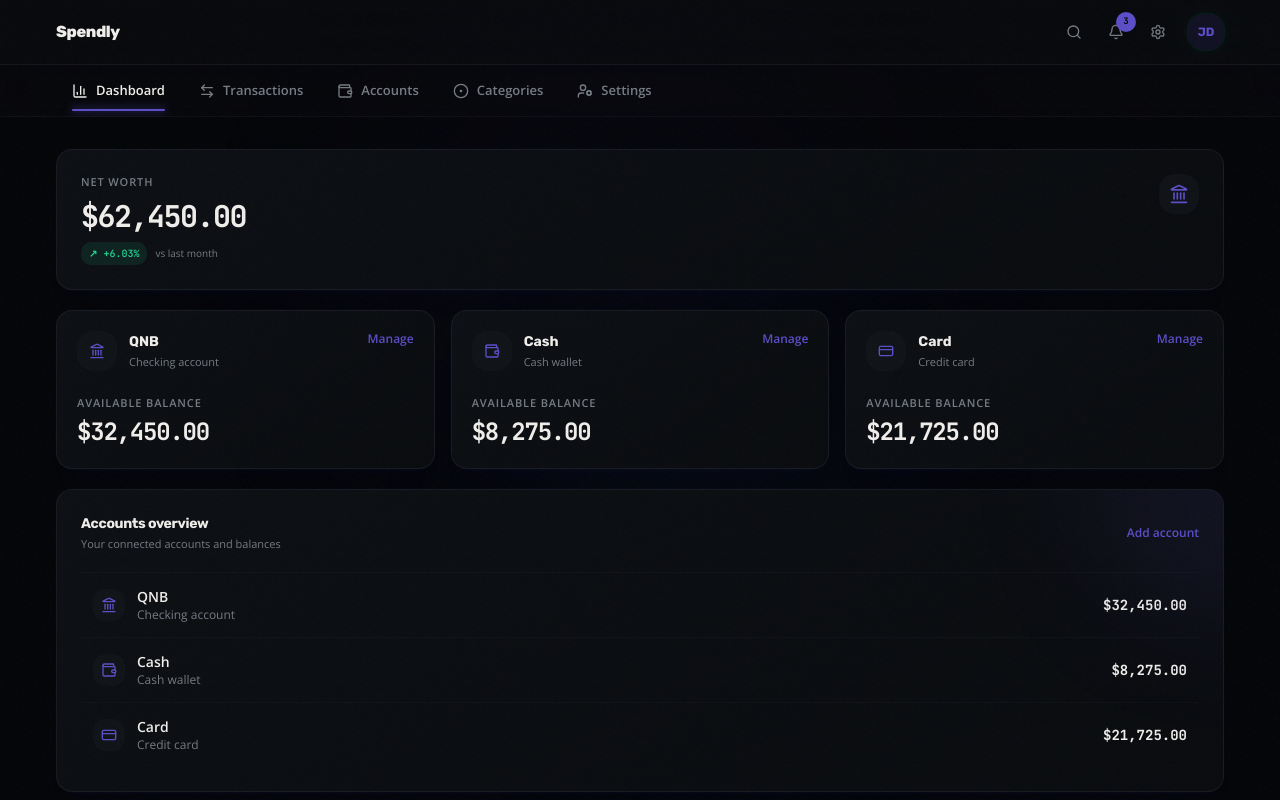
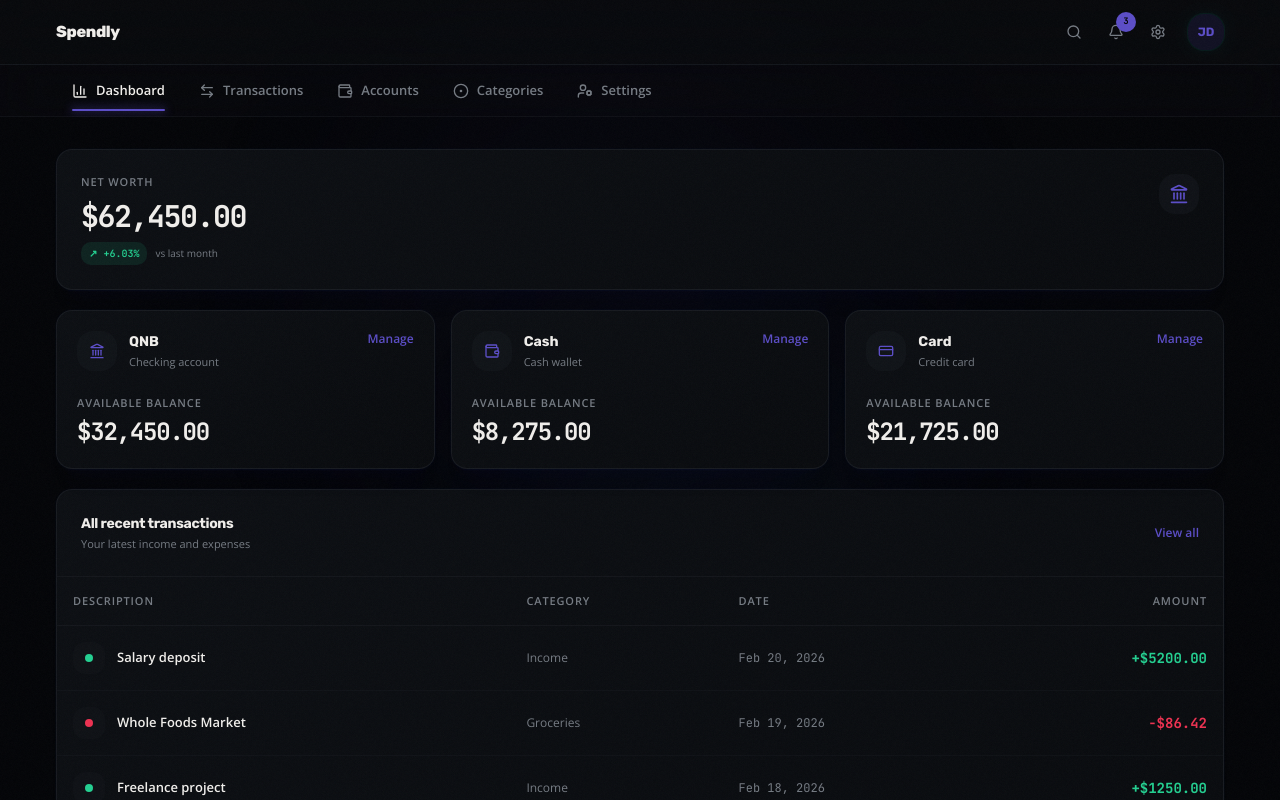
Before and after one commit to the1mazen/dashspendly, a Next.js app: page / in a window 1280 px wide. Shown: the top 800 px of the page. Built offline with nearby package versions, Linux system fonts and the light colour scheme.

Commit message:
feat: add transactions table to financial dashboard
Added a table to display recent transactions with descriptions, categories, dates, and amounts.

Co-authored-by: the1mazen <314579469+the1mazen@users.noreply.github.com>

```diff
--- a/components/cards/financial-analytics-dashboard.tsx
+++ b/components/cards/financial-analytics-dashboard.tsx
@@ -489,24 +489,50 @@ function AccountsSection() {
         })}
       </div>
 
-      <SectionPanel className="relative overflow-hidden">
-        <GlowOrb className="w-64 h-64 -top-32 -right-32 bg-primary/10" />
-        <SectionHeader title="Accounts overview" subtitle="Your connected accounts and balances">
-          <button className="text-xs font-semibold text-primary hover:underline font-sans">Add account</button>
-        </SectionHeader>
-        <div className="flex flex-col">
-          {accountSummaries.map((account, i) => {
-            const Icon = account.icon
-            return (
-              <motion.div key={account.name} initial={{ opacity: 0, y: 8 }} animate={{ opacity: 1, y: 0 }} transition={{ delay: i * 0.04 }} className="flex items-center justify-between gap-4 px-3 py-3.5 border-t border-border/30 hover:bg-accent/20 transition-colors">
-                <div className="flex items-center gap-3 min-w-0">
-                  <div className="size-8 rounded-lg bg-accent/60 flex items-center justify-center shrink-0"><Icon className="size-4 text-primary" /></div>
-                  <div><p className="text-sm font-semibold text-foreground font-sans">{account.name}</p><p className="text-xs text-muted-foreground font-sans">{account.type}</p></div>
-                </div>
-                <span className="text-sm font-bold font-mono text-foreground">${account.balance}</span>
-              </motion.div>
-            )
-          })}
+      <SectionPanel className="!p-0 overflow-hidden">
+        <div className="p-5 lg:p-6 border-b border-border/50 flex items-center justify-between">
+          <div>
+            <h3 className="text-sm font-bold text-foreground tracking-tight font-display">All recent transactions</h3>
+            <p className="text-[11px] text-muted-foreground mt-0.5 font-sans">Your latest income and expenses</p>
+          </div>
+          <button className="text-xs font-semibold text-primary hover:underline font-sans">View all</button>
+        </div>
+        <div className="overflow-x-auto">
+          <table className="w-full text-sm">
+            <thead>
+              <tr className="border-b border-border/50">
+                <th className="text-left p-4 text-[11px] font-semibold text-muted-foreground uppercase tracking-[0.08em] font-sans">Description</th>
+                <th className="text-left p-4 text-[11px] font-semibold text-muted-foreground uppercase tracking-[0.08em] font-sans">Category</th>
+                <th className="text-left p-4 text-[11px] font-semibold text-muted-foreground uppercase tracking-[0.08em] font-sans">Date</th>
+                <th className="text-right p-4 text-[11px] font-semibold text-muted-foreground uppercase tracking-[0.08em] font-sans">Amount</th>
+              </tr>
+            </thead>
+            <tbody>
+              {recentTransactions.map((transaction, i) => (
+                <motion.tr
+                  key={i}
+                  initial={{ opacity: 0, x: -10 }}
+                  animate={{ opacity: 1, x: 0 }}
+                  transition={{ duration: 0.35, delay: 0.15 + i * 0.04 }}
+                  className="border-b border-border/30 hover:bg-accent/20 transition-all duration-200"
+                >
+                  <td className="p-4">
+                    <div className="flex items-center gap-3">
+                      <div className="size-8 rounded-lg bg-accent/40 flex items-center justify-center shrink-0">
+                        <div className={`size-2 rounded-full ${transaction.type === 'income' ? 'bg-fin-gain' : 'bg-fin-loss'}`} />
+                      </div>
+                      <span className="text-[13px] font-semibold text-foreground font-sans">{transaction.description}</span>
+                    </div>
+                  </td>
+                  <td className="p-4 text-xs text-muted-foreground font-sans">{transaction.category}</td>
+                  <td className="p-4 text-xs font-mono text-muted-foreground">{transaction.date}</td>
+                  <td className={`p-4 text-right font-mono font-bold ${transaction.type === 'income' ? 'text-fin-gain' : 'text-fin-loss'}`}>
+                    {transaction.type === 'income' ? '+' : '-'}${Math.abs(transaction.amount).toFixed(2)}
+                  </td>
+                </motion.tr>
+              ))}
+            </tbody>
+          </table>
         </div>
       </SectionPanel>
     </div>
```
